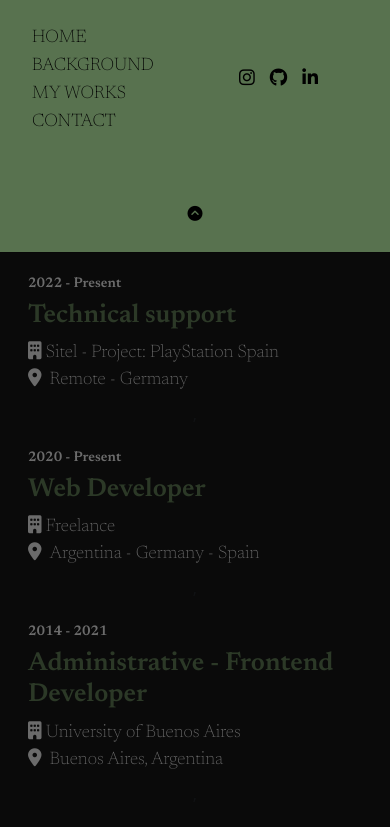
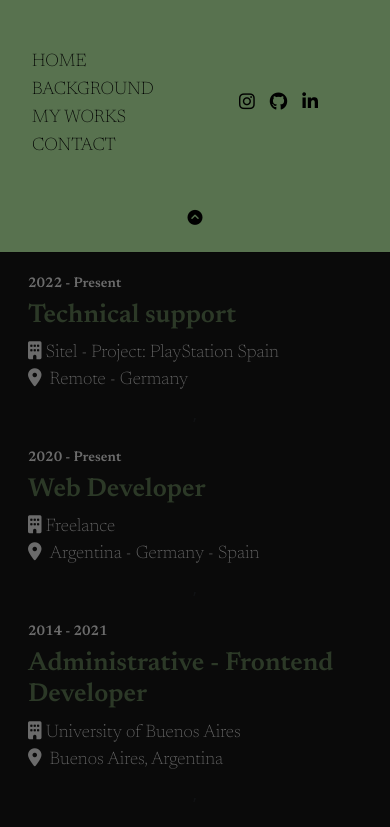
Before and after one commit to mdr-23/my-portfolio, a plain HTML site: page background.html in a window 390 px wide. Both pictures are taken after a click on the button 195 px from the left and 72 px from the top of the page. Shown: the top 827 px of the page. Drawn offline with nearby package versions, Linux system fonts and the light colour scheme.

Commit message:
nav margin-top changed

```diff
--- a/background.html
+++ b/background.html
@@ -48,7 +48,7 @@
           </div>
 
           <!-- Nav Mobile -->
-          <nav class="d-block d-sm-none justify-content-center mt-4">
+          <nav class="d-block d-sm-none justify-content-center mt-5">
             <div class="row">
 
               <div class="col-6">
--- a/scss/components/_queries.scss
+++ b/scss/components/_queries.scss
@@ -32,7 +32,7 @@
         border: none !important;
         color: $black !important;
         font-size: 15px !important;
-        margin-top: 50px !important;
+        margin-top: 30px !important;
         }
 
     a{
```
Also changed, not shown: contact.html (+1 -1 lines), index.html (+1 -1 lines), my-works.html (+1 -1 lines), css/style.css.
